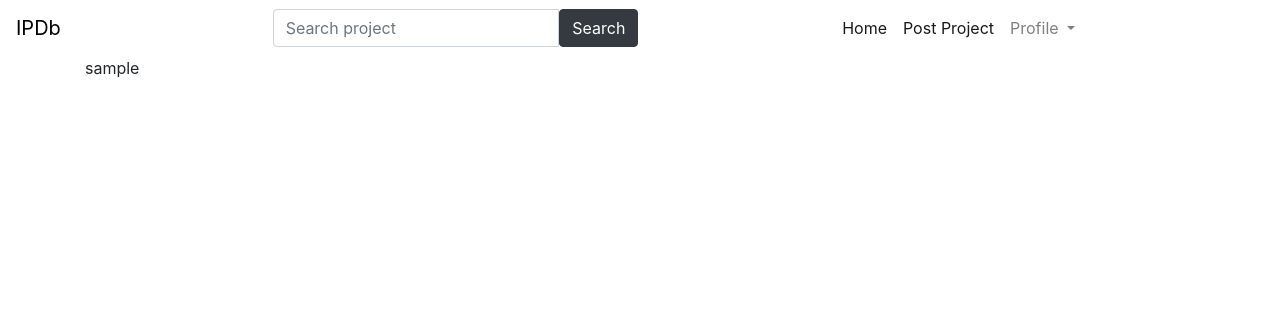
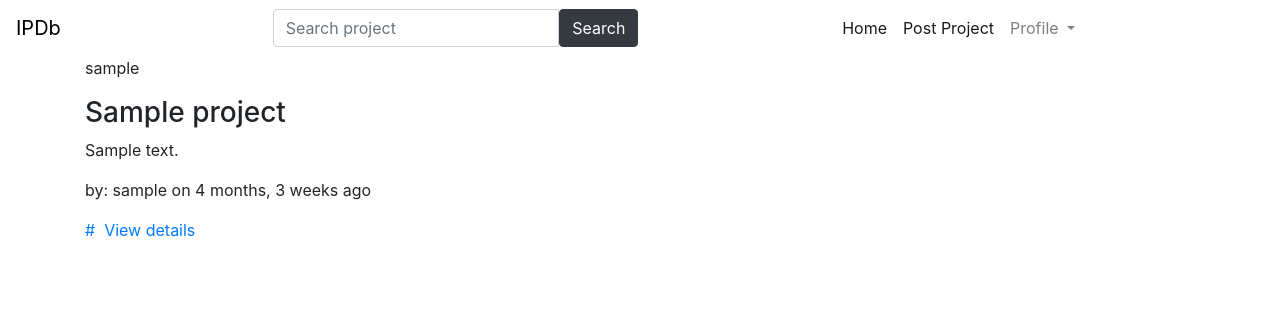
Before and after one commit to kangangi/ProjectsIP, a Django app: page /profile/ in a window 1280 px wide. Shown: the top 316 px of the page. Run offline with Django 3.2, Linux system fonts and the light colour scheme; a user stored in the database is signed in; tables that the repository leaves empty hold one stand-in row (values such as "Sample post"); some libraries are stand-ins or nearby versions.

Commit message:
add projects per user feature

```diff
--- a/projects/models.py
+++ b/projects/models.py
@@ -35,6 +35,10 @@ class Project(models.Model):
     def search_project(cls,name):
         return Project.objects.filter(title__icontains = name)
 
+    @classmethod
+    def get_user_projects(cls,profile):
+        return cls.objects.filter(profile=profile)
+
 class Profile(models.Model):
     '''
     Class that defines the profile objects
--- a/projects/templates/profile.html
+++ b/projects/templates/profile.html
@@ -1,6 +1,20 @@
 {% extends 'base.html'%}
 {% block content %}
 <div class="container">
- <p>{{profile.user}}</p>
+    <p>{{profile.user}}</p>
+
+    {%if projects%}
+    {% for project in projects %}
+    <h3>{{project.title}}</h3>
+    <p>{{project.description}}</p>
+    <p>by: {{project.profile}} on {{project.pubdate | timesince}} ago </p>
+    <a href="{{project.link}}">{{project.link}}</a>
+    <img src="{{project.image.url}}" alt="">
+    <a href="{% url 'project_details' project.id %}">View details</a>
+    {% endfor %}
+    {% else %}
+    <p>You have not posted projects yet </p>
+    {% endif %}
+
 </div>
 {% endblock%}
--- a/projects/templates/search.html
+++ b/projects/templates/search.html
@@ -4,6 +4,7 @@
     {% if projects%}
    {% for project in projects%}
     <p>{{project.title}}</p>
+    <a href="{% url 'project_details' project.id %}">View details</a>
    {% endfor%}
    {% else%}
    <p>There is no project with that title</p>
--- a/projects/views.py
+++ b/projects/views.py
@@ -76,5 +76,6 @@ def profile(request):
     title = 'Profile'
     current_user = request.user
     profile = Profile.objects.get(user =current_user)
+    projects = Project.get_user_projects(current_user)
 
-    return render(request, 'profile.html', {'profile':profile})
+    return render(request, 'profile.html', {'profile':profile,"projects": projects})
```
Also changed, not shown: projects/tests.py (+9 -0 lines).
